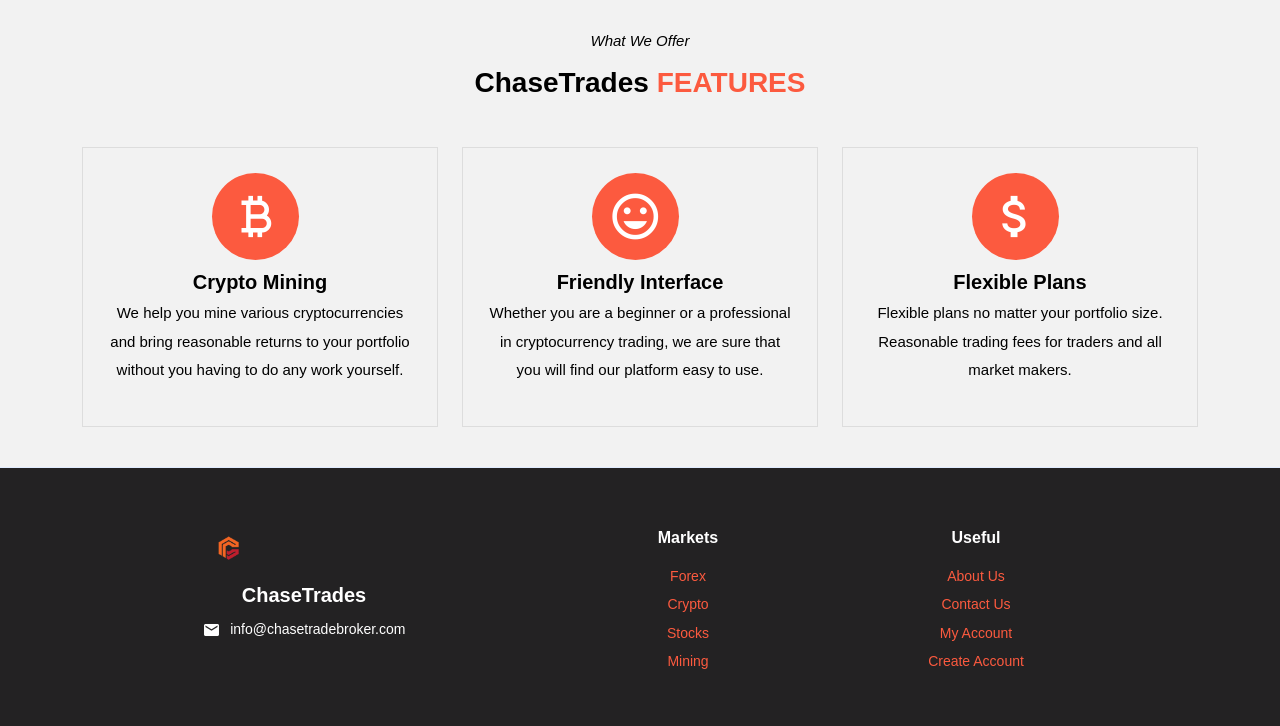
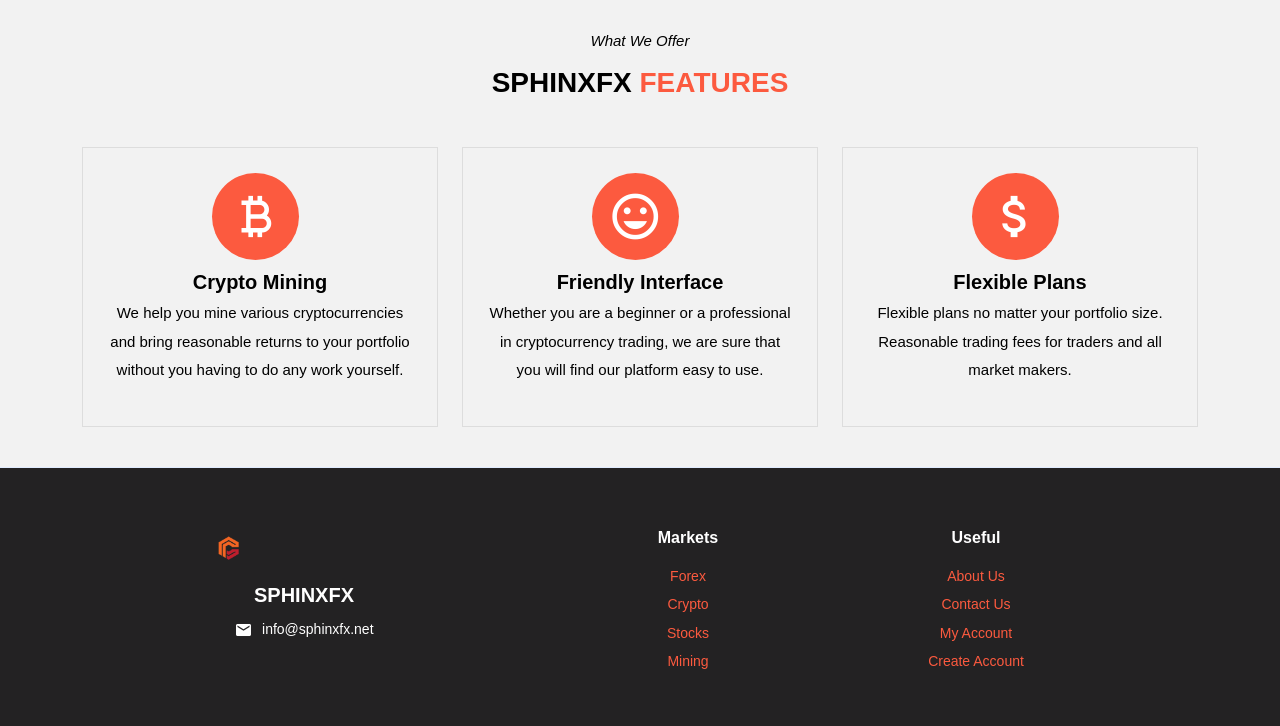
Before and after one commit to Miracoll/sphinxfx, a Django app: page / in a window 1280 px wide. Shown: the part 3675-4401 px from the top of the page. Run offline with Django 4.2, Linux system fonts and the light colour scheme; some libraries are stand-ins or nearby versions.

Commit message:
fixed title and include AWS features

```diff
--- a/account/templates/account/activate.html
+++ b/account/templates/account/activate.html
@@ -6,7 +6,7 @@
     <div class="container" style=" padding: 20px; background: #f1f1f1; width: 100%; ">
         <div style="text-align: center;">
              <img src="{% static 'assets/img/logo.png' %}" width="100px">
-        <h1 style="font-weight: 800; color:#fc5a3f;">CHASETRADES</h1>
+        <h1 style="font-weight: 800; color:#fc5a3f;">SPHINXFX</h1>
         </div>
 
         <div class="content" style="padding-left: 40px; padding-right: 40px; background: #fff;">
@@ -56,7 +56,7 @@
 
         <div class="footer" style="color: #99AAB5; font-family: Whitney, Helvetica Neue, Helvetica, Arial, Lucida Grande, sans-serif;font-size: 12px; line-height: 24px; text-align: center;">
             <div style="padding: 20px;">
-            Sent by ChaseTrades • @chasetrades
+            Sent by sphinxfx • @sphinxfx
             </div>
         </div>
 
--- a/account/templates/account/base.html
+++ b/account/templates/account/base.html
@@ -6,7 +6,7 @@
   <meta charset="utf-8">
   <meta content="width=device-width, initial-scale=1.0" name="viewport">
 
-  <title>ChaseTrades</title>
+  <title>sphinxfx</title>
   <meta content="" name="description">
   <meta content="" name="keywords">
 
--- a/account/templates/account/main.html
+++ b/account/templates/account/main.html
@@ -6,7 +6,7 @@
   <meta charset="utf-8">
   <meta content="width=device-width, initial-scale=1.0" name="viewport">
 
-  <title>Trading - ChaseTrades</title>
+  <title>Trading - sphinxfx</title>
   <meta content="" name="description">
   <meta content="" name="keywords">
 
--- a/account/templates/account/nopayment.html
+++ b/account/templates/account/nopayment.html
@@ -12,7 +12,7 @@
             <div class="card info-card customers-card over" style="margin-bottom: 0px;">
 
                 <div class="card-body " style="padding: 40px;">
-                  <span style="font-size: 12px;">please contact info@chasetrades.net to make payment via {{pay.name}}</span>
+                  <span style="font-size: 12px;">please contact info@sphinxfx.net to make payment via {{pay.name}}</span>
                 </div>
               </div>
 
--- a/account/templates/account/refferals.html
+++ b/account/templates/account/refferals.html
@@ -22,7 +22,7 @@
             <div style="padding: 10px;"></div>
 
             <div>
-              https://chasetrades.net/signup.html?user_id=214
+              https://sphinxfx.net/signup.html?user_id=214
             </div>
 
             <div>
--- a/account/templates/account/tradingroom.html
+++ b/account/templates/account/tradingroom.html
@@ -6,7 +6,7 @@
   <meta charset="UTF-8">
   <meta name="viewport" content="width=device-width, initial-scale=1.0">
   <meta http-equiv="X-UA-Compatible" content="ie=edge">
-  <title>Trading Room - ChaseTrade</title>
+  <title>Trading Room - sphinxfx</title>
   <link href="{% static 'assets/img/logo.png' %}" rel="icon">
   <link rel="stylesheet" href="{% static 'tradingroom/assets/css/style.css' %}">
 </head>
--- a/fronpage/templates/fronpage/dogemining.html
+++ b/fronpage/templates/fronpage/dogemining.html
@@ -77,7 +77,7 @@
               <span>Mining DOGE in the cloud<br></span>
               <span>Like other cryptocurrency, you can mine DOGE using a cloud platform, which could be attractive to you if you don’t want to faff with anything technical, prefer not to make an initial investment or simply don’t want to risk the electricity bills. When you use cloud mining you are basically asking a third party to do all the work, in exchange for a payment. So, always check the fees involved with cloud mining and compare it to your mining profits.<br></span>
               <span><br></span>
-              <span>You might find some cloud mining vendors offer a couple of months of free mining. However always make sure you are completely aware of all terms and conditions. ChaseTrades  can be a good option here.<br></span>
+              <span>You might find some cloud mining vendors offer a couple of months of free mining. However always make sure you are completely aware of all terms and conditions. sphinxfx  can be a good option here.<br></span>
               <span><br></span>
               <span>Calculating Dogecoin profits<br></span>
               <span>You always need to check your potential earnings before you start to mine, but you can use our simple calculator. All you need to do is to fill out the power consumption of your ASIC rig, the rate at which it hashes, electricity prices in your region – and the fee charged by your mining pool. Tap calculate to see your results.<br></span>
--- a/fronpage/templates/fronpage/index.html
+++ b/fronpage/templates/fronpage/index.html
@@ -100,7 +100,7 @@
     <div class="container app-relative app-py-3" data-aos="fade-up">
 
 
-      <div class="center app-py-3" style="visibility: visible; color: #fff;"><i class="f-18">How To Begin</i><h2>HOW <span class="btn-color">CHASETRADES</span> WORKS</h2></div>
+      <div class="center app-py-3" style="visibility: visible; color: #fff;"><i class="f-18">How To Begin</i><h2>HOW <span class="btn-color">SPHINXFX</span> WORKS</h2></div>
 
       <div class="row">
 
@@ -178,7 +178,7 @@
 
       <div class="app-py-3" style="visibility: visible; text-align:center;">
       <i class="f-18">What We Offer</i>
-      <h2>ChaseTrades <span class="btn-color">FEATURES</span></h2>
+      <h2>SPHINXFX <span class="btn-color">FEATURES</span></h2>
     </div>
 
       <div class="row" style="text-align: center;">
--- a/fronpage/templates/fronpage/main.html
+++ b/fronpage/templates/fronpage/main.html
@@ -6,7 +6,7 @@
   <meta charset="utf-8">
   <meta content="width=device-width, initial-scale=1.0" name="viewport">
 
-  <title>ChaseTrade</title>
+  <title>SPHINXFX</title>
   <meta content="" name="description">
   <meta content="" name="keywords">
 
@@ -56,7 +56,7 @@
         <span class="material-icons toggle-sidebar-btn" style="font-size: 33px;">menu</span>
       </a>
       <a href="{% url 'front-home' %}" class="logo d-flex align-items-center">
-        <span class=" d-sm-block" style="font-size: 1.5rem;">CHASETRADES</span>
+        <span class=" d-sm-block" style="font-size: 1.5rem;">SPHINXFX</span>
       </a>
     </div><!-- End Logo -->
 
@@ -245,8 +245,8 @@ s0.parentNode.insertBefore(s1,s0);
             <a href="{% url 'front-home' %}" class="logo d-flex align-items-center" >
               <img src="{% static 'frontpage/assets/img/logo.png' %}" alt=""> <br>
             </a>
-            <h5>ChaseTrades</h5>
-            <p><span class="material-icons notranslate">mail</span>info@chasetradebroker.com</p>
+            <h5>SPHINXFX</h5>
+            <p><span class="material-icons notranslate">mail</span>info@sphinxfx.net</p>
           </div>
 
           <div class="col-lg-3 col-7 footer-links" >
--- a/super/templates/super/main.html
+++ b/super/templates/super/main.html
@@ -6,7 +6,7 @@
     <meta charset="utf-8">
     <meta content="width=device-width, initial-scale=1.0" name="viewport">
 
-    <title>Trading - ChaseTrades</title>
+    <title>Trading - SPHINXFX</title>
     <meta content="" name="description">
     <meta content="" name="keywords">
 
```
Also changed, not shown: chasetrade/settings.py (+16 -4 lines), fronpage/templates/fronpage/bitcoinmining.html (+1 -1 lines), fronpage/templates/fronpage/cryptotrading.html (+1 -1 lines), fronpage/templates/fronpage/generalrisk.html (+1 -1 lines), fronpage/templates/fronpage/privacypolicy.html (+1 -1 lines), fronpage/templates/fronpage/responsibletrading.html (+1 -1 lines), fronpage/templates/fronpage/termsofservice.html (+1 -1 lines), fronpage/templates/fronpage/whatisleverage.html (+1 -1 lines), db.sqlite3, 1 other file.
